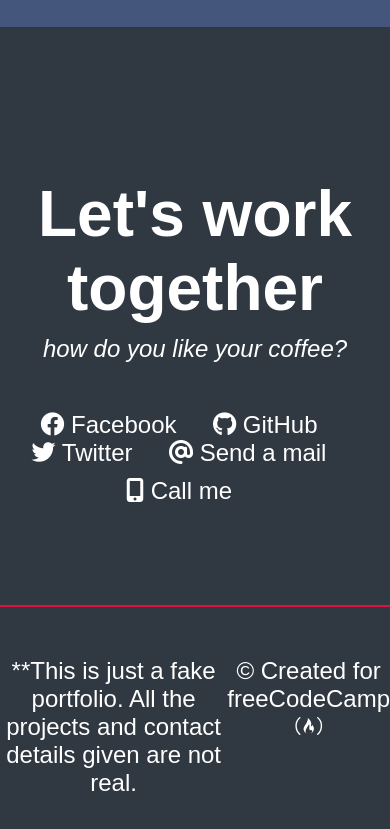
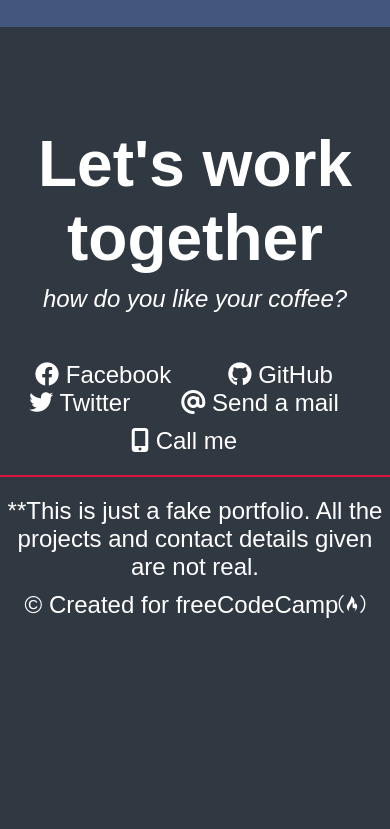
Before and after one commit to kayegalon/portfolio-project, a plain HTML site: page index.html in a window 390 px wide. Shown: the part 5657-6486 px from the top of the page. Drawn offline with Linux system fonts and the light colour scheme.

Commit message:
Update styles.css

```diff
--- a/styles.css
+++ b/styles.css
@@ -182,3 +182,33 @@ hr {
 		margin-top: 40px;
 	}
 }
+
+@media only screen and (max-width: 480px) and (min-width: 320px) {
+	#contact {
+		height: 100vh;
+	}
+
+	#contact h1 {
+		padding-top: 100px;
+	}
+
+	.profile-links {
+		display: flex;
+		flex-wrap: wrap;
+		justify-content: space-evenly;
+		align-items: center;
+		margin-left: auto;
+		margin-right: auto;
+		padding-left: 10px;
+	}
+
+	hr {
+		margin-top: 20px;
+	}
+
+	.disclaimer {
+		margin-top: 10px;
+		display: flex;
+		flex-direction: column;
+	}
+}
```
